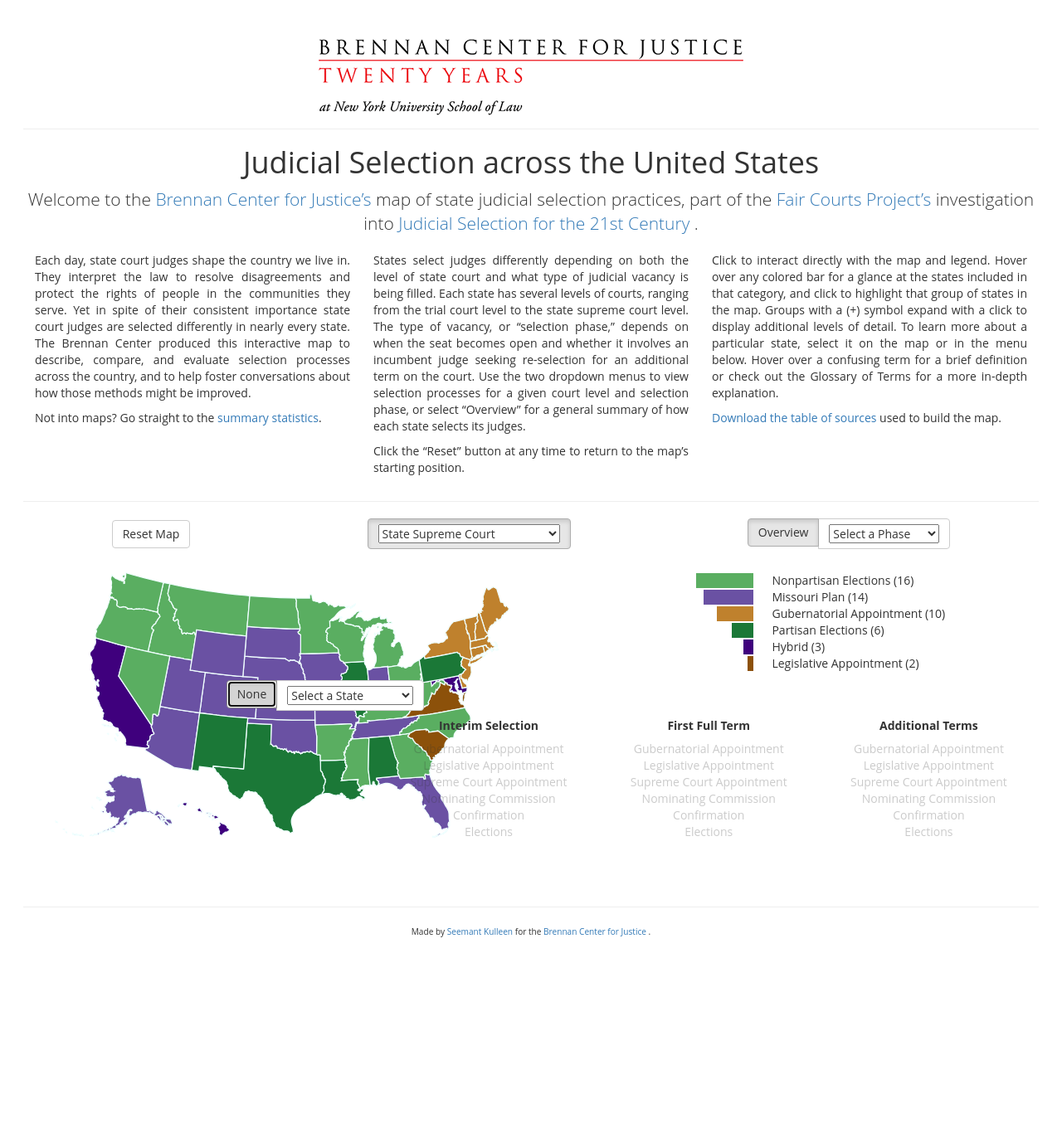
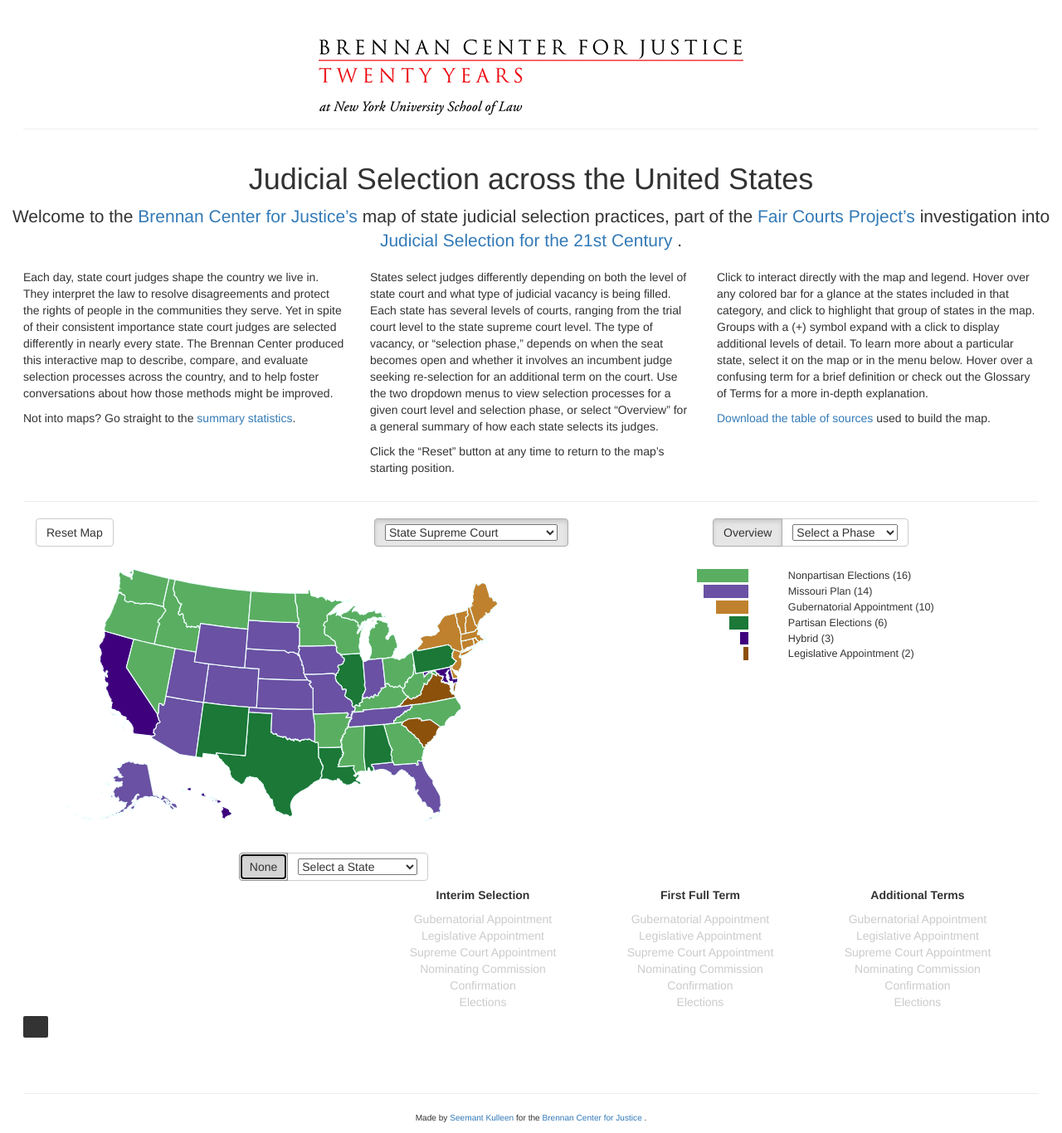
Before and after one commit to BrennanCenter/brennancenter.github.io, a Jekyll site: the page built from index.md, in a window 1280 px wide. Shown: the whole page at 83% size. Built offline with Jekyll 4.4.1, drawn with Linux system fonts in a browser that asks for light colours; nearby versions of some CDN libraries; library files that are not in the unit come from our copies; before the commit the page ends 1141 px from its top, so only the background shows below that.

Commit message:
Migration of layout and other style fixes from seemantk to this repository.  Next commit will have the build files.

```diff
--- a/_config.yml
+++ b/_config.yml
@@ -7,7 +7,7 @@
   gihub: seemantk
 
 # Title of the window in the user's browser's
-title: Judicial Selection Across the United States
+title: Judicial Selection across the United States
 description: "Judicial Selection processes for all 50 states and DC. Covers all three state court levels: State Supreme Court, Intermediate Appellate Courts and Trial Courts."
 organization:
   name: Brennan Center for Justice
--- a/_includes/critical_styles.css
+++ b/_includes/critical_styles.css
@@ -1,34 +1,30 @@
 body {
    margin-left: 2em;
    margin-right: 2em;
-}
-.flex-container {
-    display: -webkit-box;
-    display: flex;
-    -webkit-box-orient: horizontal;
-    -webkit-box-direction: normal;
-            flex-direction: row;
-    flex-wrap: wrap;
-    -webkit-box-pack: center;
-            justify-content: center;
-    align-content: space-around;
-    -webkit-box-align: baseline;
-            align-items: baseline;
+   min-height: 100vh;
 }
 .intro-column {
-    -webkit-box-flex: 1;
-            flex: 1;
-    -webkit-box-flex: 1;
-            flex-grow: 1;
    text-align: justify;
    margin-left: 1em;
    margin-right: 1em;
 }
-@media screen and (max-width: 767px) {
-  .flex-container,
-  #intro {
-      -webkit-box-orient: vertical;
-      -webkit-box-direction: normal;
-              flex-direction: column;
+
+.abacus {
+   margin-top: 1em;
+   padding-top: 1em;
+   font-size: 0.9em;
 }
+#compass {
+   padding-left: 20%;
 }
+
+#locus .phase {
+   text-align: center;
+}
+.phase h5 {
+   font-weight: bold;
+}
+#focus {
+   text-align: justify;
+   padding-top: 2em;
+}
--- a/_includes/introduction.html
+++ b/_includes/introduction.html
@@ -1,23 +1,23 @@
-<div id="introduction">
+<div id="introduction container-fluid">
   <div id="title" class="row text-center">
-    <h1>Judicial Selection across the United States</h1>
+    <h1>{{ site.title }}</h1>
     <p class="lead">
-      Welcome to the <a target="_blank" href="http://www.brennancenter.org/">
-        Brennan Center for Justice’s
+      Welcome to the <a target="_blank" href="{{ site.organization.url }}">
+        {{ site.organization.name }}’s
       </a> map of state judicial selection practices, part of the
-      <a target="_blank" href="http://www.brennancenter.org/issues/fair-courts">
+      <a target="_blank" href="{{ site.organization.url }}/issues/fair-courts">
         Fair Courts Project’s
-      </a> investigation into <a target="_blank" href="https://www.brennancenter.org/judicial-selection-21st-century">
+      </a> investigation into <a target="_blank" href="{{ site.organization.url }}/judicial-selection-21st-century">
         Judicial Selection for the 21st Century
       </a>.
     </p>
   </div><!--.row-->
-  <div id="intro" class="flex-container">
+  <div id="intro" class="row">
     {% for intro in site.introduction %}
-    <div class="intro-column">
+    <div class="intro col-md-4 col-xs-12">
       {{ intro.content }}
-    </div>
+    </div><!--.intro-->
     {% endfor %}
-  </div><!--#intro.flex-container-->
+  </div><!--#intro.row-->
   <hr/>
 </div><!--/#introduction-->
--- a/_layouts/default.html
+++ b/_layouts/default.html
@@ -12,6 +12,7 @@
         type="image/vnd.microsoft.icon"/>
 
     {% include shims.html %}
+    <link href="css/vendor/bootstrap.min.css" rel="stylesheet" type="text/css">
     <style>
       {% include critical_styles.css %}
     </style>
@@ -29,11 +30,12 @@
       <!-- Introduction -->
       {% include introduction.html %}
 
-      <!-- The Visualization -->
-      <div id="viz" class="flex-container">
-        <div id="corpus" class="viz askus flex-container">
-          <button type="button" id="reset-all" class="btn btn-default btn-default">Reset Map</button>
-          <div class="btn-group" id="chooser-Court" role="group" data-toggle="buttons">
+      <div class="container-fluid">
+        <div id="corpus" class="row askus">
+          <div class="reset-button col-md-4 col-xs-12">
+            <button type="button" class="btn btn-default btn-default">Reset Map</button>
+          </div><!--.not-btn-group-->
+          <div class="btn-group col-md-4 col-xs-12" id="chooser-Court" role="group" data-toggle="buttons">
             <label class="btn btn-default btn-default">
               <input type="radio" value="Supreme">
               <select>
@@ -41,7 +43,7 @@
               </select>
             </label>
           </div><!--.btn-group#chooser-Court-->
-          <div class="btn-group" id="chooser-Phase" role="group" data-toggle="buttons">
+          <div class="btn-group col-md-4 col-xs-12" id="chooser-Phase" role="group" data-toggle="buttons">
             <label class="choice-all btn btn-default btn-default">
               <input type="radio" value="all">Overview
             </label>
@@ -52,11 +54,12 @@
                 </select>
             </label>
           </div><!--.btn-group#chooser-Phase-->
-        </div><!--/#corpus-->
-        <div id="atlas" class="viz--half"><svg></svg></div>
-        <div id="abacus" class="viz--half"><ul class="abacus legend"></ul></div>
-        <div id="compass" class="viz askus flex-container">
-          <div class="btn-group" id="chooser-State" role="group" data-toggle="buttons">
+        </div><!--.row#corpus-->
+        <div id="viz" class="row">
+          <div id="atlas" class="col-md-6 col-xs-12"><svg></svg></div>
+          <div id="abacus" class="col-md-6 col-xs-12"><ul class="abacus legend"></ul></div>
+          <div id="compass" class="col-md-12 col-xs-12">
+            <div class="btn-group col-md-4 col-xs-12" id="chooser-State" role="group" data-toggle="buttons">
               <label class="choice-all btn btn-default">
                 <input type="radio" value="all">None
               </label>
@@ -68,11 +71,13 @@
               </label>
             </div><!--.btn-group#chooser-State-->
           </div><!--/#compass.clickus-->
-        <div id="oculus" class="viz flex-container">
-          <div id="locus" class="flex-container"></div>
-          <div id="focus"></div>
+        </div><!--.row#viz-->
+        <div id="oculus" class="row">
+          <div id="focus" class="col-md-4 col-xs-12"></div>
+          <div id="locus" class="col-md-8 col-xs-12"></div>
         </div><!--/#oculus-->
       </div><!--/#viz-->
+      <div id="tooltip"></div>
     </article>
     <div id="tooltip" z-index="99"></div>
     <footer>
--- a/_sass/_colors.scss
+++ b/_sass/_colors.scss
@@ -65,8 +65,6 @@
 .confirmation {
     fill: #fdae61;
     background:
-      -webkit-repeating-linear-gradient(340deg, #fdae61, #fdae61 3px, rgba(255,255,255,0) 3px, rgba(255,255,255,0) 10px);
-    background:
       repeating-linear-gradient(110deg, #fdae61, #fdae61 3px, rgba(255,255,255,0) 3px, rgba(255,255,255,0) 10px);
     background-color: lightgray;
 }
@@ -75,14 +73,10 @@
 }
 .legislative {
     background:
-        -webkit-repeating-linear-gradient(340deg, #fdae61, #fdae61 3px, rgba(255,255,255,0) 3px, rgba(255,255,255,0) 10px);
-    background:
         repeating-linear-gradient(110deg, #fdae61, #fdae61 3px, rgba(255,255,255,0) 3px, rgba(255,255,255,0) 10px);
     background-color: lightgray;
 }
 .other {
-    background:
-      -webkit-repeating-linear-gradient(80deg, #fdae61, #fdae61 3px, rgba(255,255,255,0) 3px, rgba(255,255,255,0) 10px);
     background:
       repeating-linear-gradient(10deg, #fdae61, #fdae61 3px, rgba(255,255,255,0) 3px, rgba(255,255,255,0) 10px);
     background-color: lightgray;
@@ -95,20 +89,3 @@
 .blank {
     fill: lightgray;
 }
-/* State colors */
-.state > path {
-  stroke: azure;
-  stroke-width: 2px;
-}
-/* confirmation */
-.overlay {
-  stroke: red;
-}
-/* Softened colors */
-.clicked > path {
-    stroke: black;
-}
-.soften > path {
-  fill: white;
-  stroke: black;
-}
--- a/_sass/_layout.scss
+++ b/_sass/_layout.scss
@@ -1,144 +1,25 @@
-/*
- * Flexbox
- */
-
-
-.viz--half {
-    -webkit-box-flex: 0;
-            flex: 0 0 50%;
-    align-self: stretch;
-
-}
-#atlas {
-    -webkit-box-ordinal-group: 3;
-            order: 2;
-}
-#abacus {
-    margin-top: 1em;
-    padding-top: 1em;
-    -webkit-box-ordinal-group: 4;
-            order: 3;
-}
-.viz {
-    -webkit-box-flex: 1;
-            flex: 1 0 100%;
-}
-.askus {
-    margin: 0 2.5rem;
-    flex-wrap: nowrap;
-}
-#corpus {
-    justify-content: space-around;
-    -webkit-box-align: center;
-            align-items: center;
-    -webkit-box-ordinal-group: 2;
-            order: 1;
-}
-#compass {
-    -webkit-box-pack: start;
-            justify-content: flex-start;
-    padding-left: 20%;
-    -webkit-box-ordinal-group: 5;
-            order: 4;
-}
-
-#oculus {
-  -webkit-box-ordinal-group: 6;
-          order: 5;
-    -webkit-box-align: stretch;
-            align-items: stretch;
-}
-#locus {
-    -webkit-box-flex: 0;
-            flex: 0 2 65%;
-    -webkit-box-ordinal-group: 3;
-            order: 2;
-    flex-wrap: nowrap;
-    justify-content: space-around;
-}
-#locus .phase {
-    -webkit-box-flex: 1;
-            flex: 1;
-    -webkit-box-flex: 1;
-            flex-grow: 1;
-    text-align: center;
-}
-#locus h5 {
-    font-weight: bold;
-}
-#focus {
-    -webkit-box-flex: 0;
-            flex: 0 1.2 35%;
-    -webkit-box-ordinal-group: 2;
-            order: 1;
-}
-#focus .details {
-    margin: auto;
-    text-align: justify;
-    padding: 2em;
-}
-#focus svg {
-    padding: 2em;
-}
-@media screen and (max-width: 767px) {
-    .viz--half {
-        -webkit-box-flex: 1;
-                flex: 1 0 100%;
-        align-self: stretch;
-        min-height: 100%;
-        height: 100%;
-        max-height: 100%;
-    }
-    #abacus {
-        -webkit-box-ordinal-group: 3;
-                order: 2;
-    }
-    #atlas {
-        -webkit-box-ordinal-group: 4;
-                order: 3;
-    }
-    #oculus {
-        -webkit-box-ordinal-group: 5;
-                order: 4;
-    }
-    #locus {
-        flex-wrap: wrap;
-        -webkit-box-ordinal-group: 2;
-                order: 1;
-        -webkit-box-pack: center;
-                justify-content: center;
-    }
-    #focus {
-        -webkit-box-ordinal-group: 3;
-                order: 2;
-    }
-}
-
-/*
- * Viz
- */
 .click-target {
     fill-opacity: 0;
     pointer-events: all;
 }
 .state {
-    -webkit-transition: opacity 0.5s ease;
     transition: opacity 0.5s ease;
     cursor: pointer;
 }
 .overlay {
-    -webkit-transition: opacity 0.5s ease;
     transition: opacity 0.5s ease;
     pointer-events: none;
 }
 .state > path {
-    -webkit-transition: fill 0.5s ease,
-        stroke 0.5s ease,
-        stroke-width 0.5s ease;
     transition:
         fill 0.5s ease,
         stroke 0.5s ease,
         stroke-width 0.5s ease;
+    stroke: azure;
+    stroke-width: 2px;
+}
+.clicked > path {
+    stroke: black;
 }
 .state-icon {
     opacity: 0.2;
@@ -146,89 +27,39 @@
 .soften {
     opacity: 0.2;
 }
+.soften > path {
+  fill: darkgrey;
+}
 .soften .overlay {
   opacity: 0;
 }
-.legend {
-    display: -webkit-box;
-    display: flex;
-    -webkit-box-orient: vertical;
-    -webkit-box-direction: normal;
-            flex-direction: column;
-    -webkit-box-pack: start;
-            justify-content: flex-start;
-    align-content: space-between;
-}
 .legend-row {
-    -webkit-box-flex: 1;
-            flex: 1;
-    display: -webkit-box;
-    display: flex;
-    -webkit-box-orient: vertical;
-    -webkit-box-direction: normal;
-            flex-direction: column;
     list-style-type: none;
-
-    -webkit-transition: all 0.5s ease-in-out,
-        opacity 0.3s ease-in-out;
-
     transition:
         all 0.5s ease-in-out,
         opacity 0.3s ease-in-out;
 }
 .legend-item {
-    -webkit-box-flex: 1;
-            flex: 1;
-    display: -webkit-box;
-    display: flex;
-    -webkit-box-orient: horizontal;
-    -webkit-box-direction: normal;
-            flex-direction: row;
-    -webkit-box-pack: start;
-            justify-content: flex-start;
-    align-content: space-between;
-
-    -webkit-transition: all 500ms linear;
-
     transition: all 500ms linear;
 }
 .legend-bar-container {
-    -webkit-box-flex: 1;
-            flex: 1;
-    -webkit-box-flex: 1;
-            flex-grow: 1;
-    flex-shrink: 1.5;
-    -webkit-box-ordinal-group: 2;
-            order: 1;
-    display: -webkit-inline-box;
-    display: inline-flex;
-    -webkit-box-orient: horizontal;
-    -webkit-box-direction: reverse;
-            flex-direction: row-reverse;
     cursor: pointer;
-
+    padding-left: 0;
+    padding-right: 0.5em;
 }
 .legend-label-container {
-    -webkit-box-flex: 1;
-            flex: 1;
-    -webkit-box-flex: 1.5;
-            flex-grow: 1.5;
-    -webkit-box-ordinal-group: 3;
-            order: 2;
-    flex-wrap: nowrap;
     overflow: visible;
-            flex-shrink: 0;
+    padding-left: 0;
+    padding-right: 0;
 }
 .legend-bar {
     border: 1px solid white;
-
-    -webkit-transition: width 0.5s ease-in-out;
+    height: 100%;
+    float: right;
 
     transition: width 0.5s ease-in-out;
 }
 .kids {
-    -webkit-box-flex: 0;
-            flex: 0;
     padding: 0;
 }
 .legend-label--text {
@@ -253,26 +84,13 @@
 .legend-row--new {
     max-height: 0;
     opacity: 0;
-    -webkit-animation:
+    animation:
       openSpace 0.5s ease forwards,
       fadeIn 0.3s 0.2s ease forwards;
-            animation:
-      openSpace 0.5s ease forwards,
-      fadeIn 0.3s 0.2s ease forwards;
-}
-@-webkit-keyframes openSpace {
-    to {
-        max-height: 120px;
-    }
 }
 @keyframes openSpace {
     to {
         max-height: 120px;
-    }
-}
-@-webkit-keyframes fadeIn {
-    to {
-        opacity: 1;
     }
 }
 @keyframes fadeIn {
@@ -282,15 +100,8 @@
 }
 .legend-row--remove {
     max-height: 120px;
-    -webkit-animation:
+    animation:
       closeSpace 0.5s ease forwards;
-            animation:
-      closeSpace 0.5s ease forwards;
-}
-@-webkit-keyframes closeSpace {
-    to {
-        max-height: 0;
-    }
 }
 @keyframes closeSpace {
     to {
@@ -305,14 +116,12 @@
     text-align: center;
 }
 #locus li {
-    -webkit-transition: background-color 0.5s ease,
-        color 0.5s ease,
-        opacity 0.5s linear;
     transition: background-color 0.5s ease,
         color 0.5s ease,
         opacity 0.5s linear;
 
     opacity: 0.25;
+    margin: 0 -1em;
 }
 #locus li.hilite {
     color: azure;
```
Also changed, not shown: css/vendor/bootstrap.min.css, js/cats.min.js. Lines whose indentation alone changed are shown as unchanged.
